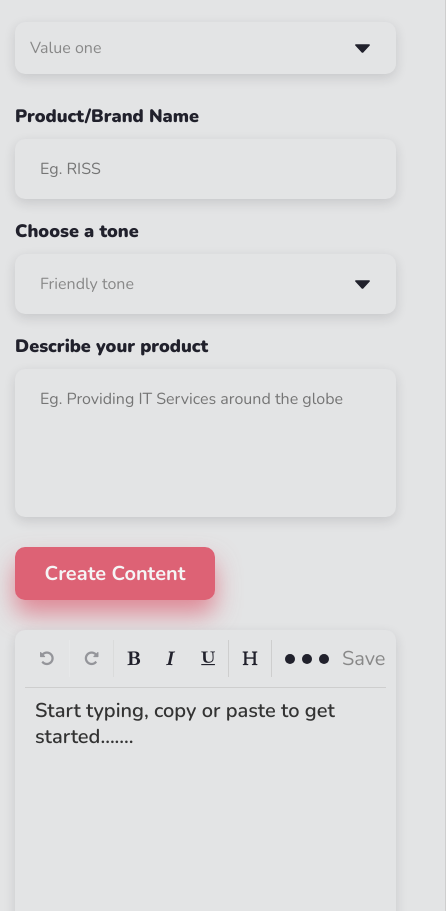
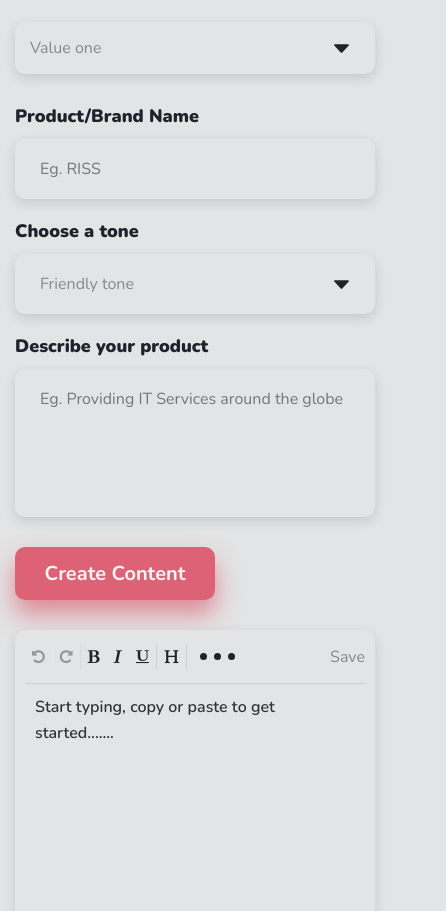
Before and after one commit to ashiqulshourav/Word-Wav, a plain HTML site: page create-new.html in a window 390 px wide. Shown: the part 189-1100 px from the top of the page, 446 px wide, since content can reach past the window. Drawn offline with nearby package versions, Linux system fonts and the light colour scheme.

Commit message:
changed font sizes & text editor dots sizes

```diff
--- a/assets/css/style.css
+++ b/assets/css/style.css
@@ -1161,6 +1161,7 @@ a {
     position: relative;
 }
 
+@media only screen and (min-width: 992px) {
     .content-form::after {
         content: "";
         position: absolute;
@@ -1169,6 +1170,7 @@ a {
         width: 1px;
         height: 100%;
         background-color: var(--American-Silver);
+    }
 }
 
 .content-info-inner .submit-button {
@@ -1332,6 +1334,23 @@ a {
     .result-buttons,
     .result-actions {
         flex-direction: column;
+    }
+    .richText .richText-toolbar ul li a,
+    .richText .richText-redo,
+    .richText .richText-undo {
+        padding: 5px 7px;
+        font-size: 15px;
+    }
+    .richText .richText-toolbar .save-button {
+        font-size: 16px;
+    }
+    .text-editor .dot {
+        width: 7px;
+        height: 7px;
+    }
+    .richText .editor-counting,
+    .richText .richText-editor {
+        font-size: 16px;
     }
 }
 
@@ -1418,9 +1437,6 @@ a {
 }
 
 @media only screen and (max-width: 991px) {
-    body {
-        overflow-x: hidden;
-    }
     .result-item-inner {
         padding: 15px;
     }
```
Lines whose indentation alone changed are shown as unchanged.
